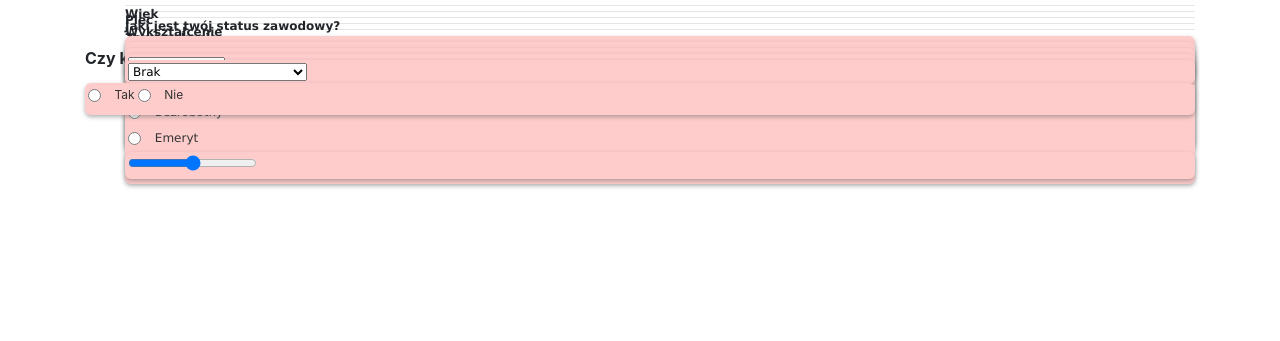
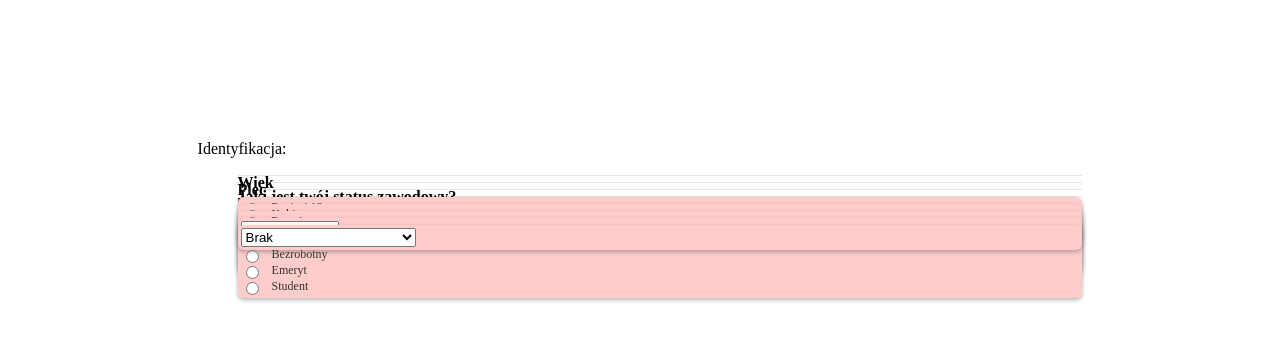
Before and after one commit to DragonMaxxx/Ankieta, a Flask app: page / in a window 1280 px wide. Shown: the top 341 px of the page. Run offline with Flask 2, Linux system fonts and the light colour scheme.

Commit message:
Dodanie js

```diff
--- a/templates/ankieta.html
+++ b/templates/ankieta.html
@@ -3,17 +3,12 @@
 <head>
     <meta charset="utf-8">
     <meta name="viewport" content="width=device-width, initial-scale=1, shrink-to-fit=no">
-
-    <link rel="stylesheet" href="https://cdn.jsdelivr.net/npm/bootstrap@4.3.1/dist/css/bootstrap.min.css" integrity="sha384-ggOyR0iXCbMQv3Xipma34MD+dH/1fQ784/j6cY/iJTQUOhcWr7x9JvoRxT2MZw1T" crossorigin="anonymous">
     <link rel="stylesheet" href="styles.css">
     <title>Ankieta</title>
 </head>
 <body>
-    <form class="container" method="post" name="ankieta_raim_hied" autocomplete="on">
-        <div role="main" class="form-all">
-            <style>
-                .form-all:before { background: none;}
-              </style>
+    <form id="regForm" action="">
+        <div class="tab"> Identyfikacja:
               <ul style="list-style-type:none;">
               <li class="form-line" data-type="control" id="id_1">
                 <label class="form-line-label" id="label_1" for="input_1"><strong> Wiek</strong> </label>
@@ -60,7 +55,7 @@
                       <input type="radio" aria-describedby="label_3" class="form-radio" id="input_3_4" name="zawod" value="Student" />
                       <label id="label_input_3_4" for="input_3_4"> Student </label><br>
               <li class="form-line" data-type="control" id="id_4">
-                <label class="form-line-label" id="label_4" for="input_4">Wykształcenie</label>
+                <label class="form-line-label" id="label_4" for="input_4"> <strong>Wykształcenie</strong></label>
                 <div id="cid_4" class="form-input" data-layout="full">
                   <div class="form-single-column" role="group" aria-labelledby="label_4" data-component="drop-down">
                       <select name="wyksztalcenie">
@@ -71,7 +66,7 @@
                       </select>
               </li>
               <li class="form-line" data-type="control" id="id_5">
-                <label class="form-line-label" id="label_5" for="input_5">Zamieszkanie</label>
+                <label class="form-line-label" id="label_5" for="input_5"><strong>Zamieszkanie</strong></label>
                 <div id="cid_5" class="form-input" data-layout="full">
                   <div class="form-single-column" role="group" aria-labelledby="label_5" data-component="drop-down">
                       <select name="zamieszkanie">
@@ -87,10 +82,10 @@
               </li>
               </ul>
         </div>
-        <div>
-          <label class="form-line-label" data-type="control" id="id_6">Czy korzysta Pan/Pani z wizyt lekarskich?</label>
-          <div id="cid_3" class="form-input" data-layout="full">
-            <div class="form-single-column" role="group" aria-labelledby="label_3" data-component="radio">
+        <div class="tab" style="display: none;">
+          <label class="form-line-label" data-type="control" id="id_6"><strong>Czy korzysta Pan/Pani z wizyt lekarskich?</strong></label>
+          <div id="cid_6" class="form-input" data-layout="full">
+            <div class="form-single-column" role="group" aria-labelledby="label_6" data-component="radio">
               <input type="radio" aria-describedby="label_6" class="form-radio" id="input_6_0" name="czy_wizyta" value="Tak" />
                       <label id="label_input_6_0" for="input_6_0"> Tak </label>
                       <input type="radio" aria-describedby="label_6" class="form-radio" id="input_6_1" name="czy_wizyta" value="Nie" />
@@ -98,29 +93,125 @@
           </div>
           </div>
         </div>
-        <div>
+        <div class="tab" style="display: none;">
           <ul style="list-style-type:none;">
-            <li class="form-line" data-type="control" id="id_6">
-              <label class="form-line=label" id="label_6" for="input_6">Jak często?</label>
-              <div id="cid_6" class="form-input" data-layout="full">
-                <div class="range-wrap" role="group" aria-labelledby="label_5" data-component="range">
+            <li class="" data-type="control" id="id_7">
+              <label class="form-line=label" id="label_7" for="input_7"><strong>Jak często w skali od 1 do 5?</strong></label>
+              <div id="cid_7" class="form-input" data-layout="full">
+                <div class="range-wrap" role="group" aria-labelledby="label_7" data-component="range">
                   <div class="range-value" id="rangeV"></div>
+                  <label>prawie wcale</label>
                   <input id="range" type="range" min="1" max="5" value="3" step="1">
-                <label for="wizyty"></label>
+                  <label>bardzo często</label>
+                </li>
+                <li>
+                  <label class="form-line=label" id="label_8" for="input_8"><strong>Czy korzysta Pan/Pani z NFZ?</strong></label>
+                  <input type="radio" aria-describedby="label_8" class="form-radio" id="input_8_0" name="czy_NFZ" value="Tak" />
+                  <label id="label_input_8_0" for="input_8_0"> Tak </label>
+                  <input type="radio" aria-describedby="label_8" class="form-radio" id="input_8_1" name="czy_NFZ" value="Nie" />
+                  <label id="label_input_8_1" for="input_8_1"> Nie </label>
+                </li>
+                <li>
+                  <label class="form-line=label" id="label_9" for="input_9"><strong>Czy korzysta Pan/Pani z usług lekarza prywatnego?</strong></label>
+                  <input type="radio" aria-describedby="label_9" class="form-radio" id="input_9_0" name="czy_prywatny" value="Tak" />
+                      <label id="label_input_9_0" for="input_9_0"> Tak </label>
+                      <input type="radio" aria-describedby="label_9" class="form-radio" id="input_9_1" name="czy_prywatny" value="Nie" />
+                      <label id="label_input__1" for="input_9_1"> Nie </label>
+                </li>
                 </div>
               </div>
             </li>
           </ul>
         </div>
-        <div>
+        <div class="tab" style="display: none;">
           <ul style="list-style-type:none;">
 
           </ul>
         </div>
+        <div style="overflow:auto;">
+          <div style="float:right;">
+            <button type="button" id="prevBtn" onclick="nextPrev(-1)">Previous</button>
+            <button type="button" id="nextBtn" onclick="nextPrev(1)">Next</button>
+          </div>
+        </div>
+        <div style="text-align:center;margin-top:40px;">
+          <span class="step"></span>
+          <span class="step"></span>
+          <span class="step"></span>
+        </div>
     </form>
 
-<script src="https://code.jquery.com/jquery-3.3.1.slim.min.js" integrity="sha384-q8i/X+965DzO0rT7abK41JStQIAqVgRVzpbzo5smXKp4YfRvH+8abtTE1Pi6jizo" crossorigin="anonymous"></script>
-<script src="https://cdn.jsdelivr.net/npm/popper.js@1.14.7/dist/umd/popper.min.js" integrity="sha384-UO2eT0CpHqdSJQ6hJty5KVphtPhzWj9WO1clHTMGa3JDZwrnQq4sF86dIHNDz0W1" crossorigin="anonymous"></script>
-<script src="https://cdn.jsdelivr.net/npm/bootstrap@4.3.1/dist/js/bootstrap.min.js" integrity="sha384-JjSmVgyd0p3pXB1rRibZUAYoIIy6OrQ6VrjIEaFf/nJGzIxFDsf4x0xIM+B07jRM" crossorigin="anonymous"></script>
+<script>var currentTab = 0; // Current tab is set to be the first tab (0)
+  showTab(currentTab); // Display the current tab
+
+  function showTab(n) {
+    // This function will display the specified tab of the form ...
+    var x = document.getElementsByClassName("tab");
+    x[n].style.display = "block";
+    // ... and fix the Previous/Next buttons:
+    if (n == 0) {
+      document.getElementById("prevBtn").style.display = "none";
+    } else {
+      document.getElementById("prevBtn").style.display = "inline";
+    }
+    if (n == (x.length - 1)) {
+      document.getElementById("nextBtn").innerHTML = "Submit";
+    } else {
+      document.getElementById("nextBtn").innerHTML = "Next";
+    }
+    // ... and run a function that displays the correct tab indicator:
+    fixtabIndicator(n)
+  }
+
+  function nextPrev(n) {
+    // This function will figure out which tab to display
+    var x = document.getElementsByClassName("tab");
+    // Exit the function if any field in the current tab is invalid:
+    if (n == 1 && !validateForm()) return false;
+    // Hide the current tab:
+    x[currentTab].style.display = "none";
+    // Increase or decrease the current tab by 1:
+    currentTab = currentTab + n;
+    // if you have reached the end of the form... :
+    if (currentTab >= x.length) {
+      //...the form gets submitted:
+      document.getElementById("regForm").submit();
+      return false;
+    }
+    // Otherwise, display the correct tab:
+    showTab(currentTab);
+  }
+
+  function validateForm() {
+    // This function deals with validation of the form fields
+    var x, y, i, valid = true;
+    x = document.getElementsByClassName("tab");
+    y = x[currentTab].getElementsByTagName("input");
+    // A loop that checks every input field in the current tab:
+    for (i = 0; i < y.length; i++) {
+      // If a field is empty...
+      if (y[i].value == "") {
+        // add an "invalid" class to the field:
+        y[i].className += " invalid";
+        // and set the current valid status to false:
+        valid = false;
+      }
+    }
+    // If the valid status is true, mark the tab as finished and valid:
+    if (valid) {
+      document.getElementsByClassName("step")[currentTab].className += " finish";
+    }
+    return valid; // return the valid status
+  }
+
+  function fixtabIndicator(n) {
+    // This function removes the "active" class of all tabs...
+    var i, x = document.getElementsByClassName("step");
+    for (i = 0; i < x.length; i++) {
+      x[i].className = x[i].className.replace(" active", "");
+    }
+    //... and adds the "active" class to the current step:
+    x[n].className += " active";
+  }</script>
 </body>
 </html>
--- a/templates/styles.css
+++ b/templates/styles.css
@@ -1,3 +1,6 @@
+.tab{
+    display: none;
+}
 .form{
     padding: 0;
 }
@@ -64,3 +67,28 @@
 .form-line-label{
     font-weight: bold;
 }
+
+.step {
+    height: 15px;
+    width: 15px;
+    margin: 0 2px;
+    background-color: #bbbbbb;
+    border: none;
+    border-radius: 50%;
+    display: inline-block;
+    opacity: 0.5;
+  }
+
+  .step.active {
+    opacity: 1;
+  }
+  .step.finish {
+    background-color: #04AA6D;
+  }
+  #regForm {
+    background-color: #ffffff;
+    margin: 100px auto;
+    padding: 40px;
+    width: 70%;
+    min-width: 300px;
+  }
```
Also changed, not shown: templates/javaScript.js (added, +72 -0 lines).
